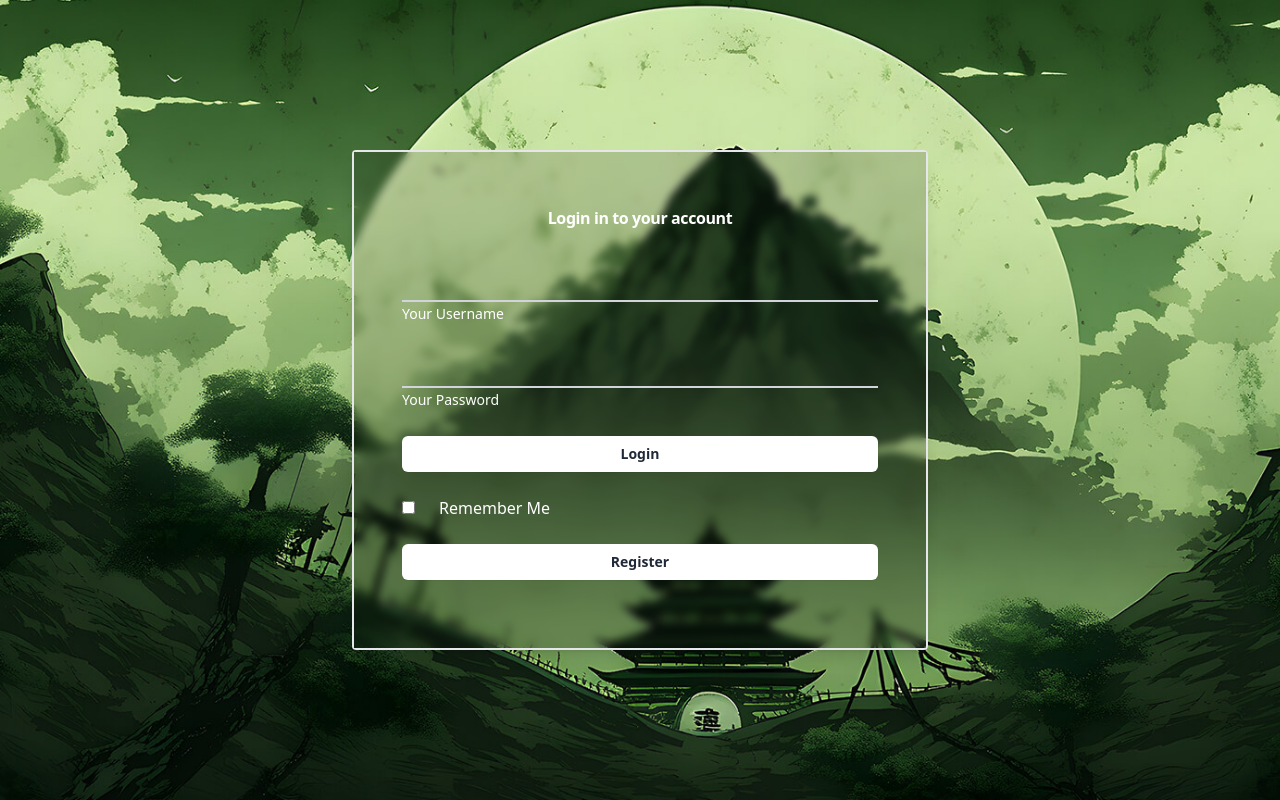
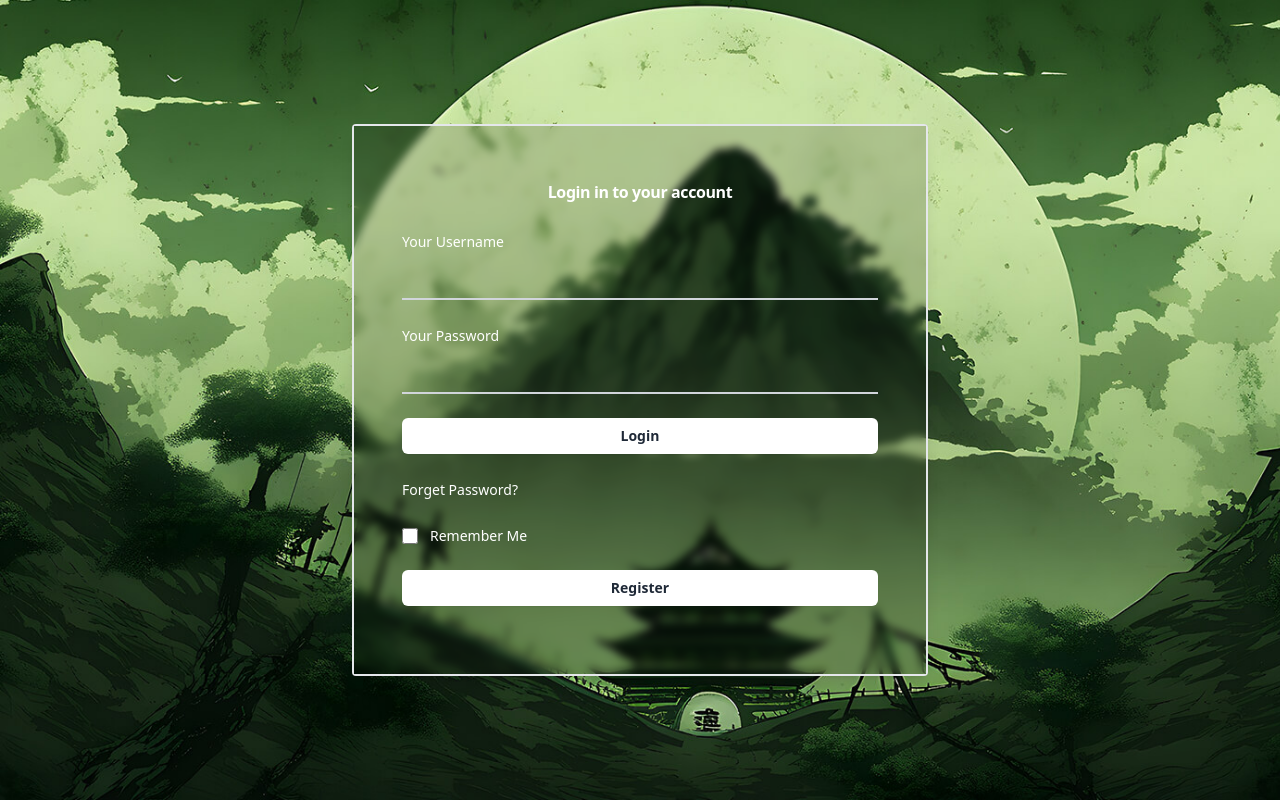
Before and after one commit to reztimo/music-fest, a React (Create React App) app in the folder frontend/: page /login in a window 1280 px wide. Built offline with nearby package versions, Linux system fonts and the light colour scheme.

Commit message:
add login and register

```diff
--- a/frontend/package.json
+++ b/frontend/package.json
@@ -8,6 +8,7 @@
     "@testing-library/user-event": "^13.5.0",
     "react": "^18.2.0",
     "react-dom": "^18.2.0",
+    "react-router-dom": "^6.21.1",
     "react-scripts": "5.0.1",
     "web-vitals": "^2.1.4"
   },
--- a/frontend/src/App.js
+++ b/frontend/src/App.js
@@ -1,9 +1,16 @@
 import './App.css';
 import Login from './userAction/Login';
+import { BrowserRouter, Routes, Route } from 'react-router-dom'
+import Register from './userAction/Register';
 
 function App() {
   return (
-    <Login/>
+    <BrowserRouter>
+      <Routes>
+        <Route path="/login" element={<Login />} />
+        <Route path="/register" element={<Register />} />
+      </Routes>
+    </BrowserRouter>
   );
 }
 
--- a/frontend/src/userAction/Login.js
+++ b/frontend/src/userAction/Login.js
@@ -1,6 +1,5 @@
 import React from 'react';
 import bg from "../assets/bg.jpg";
-import { Link } from 'react-router'
 
 const Login = () => {
     return (
@@ -11,6 +10,9 @@ const Login = () => {
                     <div className='md:mx-auto md:w-full md:max-w-full py-5'>
                         <form className='space-y-6' action='$' method='POST'>
                             <div>
+                                <label htmlFor='username' className="block text-sm font-medium leading-6 text-white">
+                                    Your Username
+                                </label>
                                 <div className='mt-2'>
                                     <input
                                         id=''
@@ -19,11 +21,11 @@ const Login = () => {
                                         className='block w-full px-2 border-0 border-b-2 bg-transparent py-1.5 text-white border-gray-300 appearance-none dark:focus:border-white-800 focus:outline-none focus:ring-0 focus-text-white focus-border-blue-600 peer sm:text-sm sm:leading-6'
                                     />
                                 </div>
-                                <label htmlFor='username' className="block text-sm font-medium leading-6 text-white">
-                                    Your Username
-                                </label>
                             </div>
                             <div>
+                                <label htmlFor='password' className="block text-sm font-medium leading-6 text-white">
+                                    Your Password
+                                </label>
                                 <div className='mt-2'>
                                     <input
                                         id=''
@@ -32,18 +34,18 @@ const Login = () => {
                                         className='block w-full px-2 border-0 border-b-2 bg-transparent py-1.5 text-white border-gray-300 appearance-none dark:focus:border-white-800 focus:outline-none focus:ring-0 focus-text-white focus-border-blue-600 peer sm:text-sm sm:leading-6'
                                     />
                                 </div>
-                                <label htmlFor='password' className="block text-sm font-medium leading-6 text-white">
-                                    Your Password
-                                </label>
                             </div>
                             <div>
                                 <button type="submit" className='flex w-full justify-center rounded-md text-gray-800 bg-white px-3 py-1.5 text-sm font-semibold leading-6 shadow-sm hover:bg-green-500 focus-visible:outline focus-visible:outline-2 focus-visible:outline-offset-2 focus-visible:outline-indigo-600'>Login</button>
                             </div>
                             <div>
+                                <a href="&" className='block text-sm font-medium leading-6 text-white'>Forget Password?</a>
                             </div>
                             <div>
-                                <input type="checkbox" name="" id="" />
-                                <label htmlFor='Remember Me' className='text-white px-6'>Remember Me</label>
+                                <div className='flex items-center'>
+                                    <input className="w-4 h-4 text-blue-600 bg-gray-100 border-gray-300 rounded focus:ring-blue-500 dark:focus:ring-blue-600 dark:ring-offset-gray-800 focus:ring-2 dark:bg-gray-700 dark:border-gray-600" type="checkbox" name="" id="" />
+                                    <label htmlFor='Remember Me' className='text-sm font-medium text-white px-3 content-start'>Remember Me</label>
+                                </div>
                             </div>
                             <div>
                                 <button type="submit" className='flex w-full justify-center rounded-md text-gray-800 bg-white px-3 py-1.5 text-sm font-semibold leading-6 shadow-sm hover:bg-green-500 focus-visible:outline focus-visible:outline-2 focus-visible:outline-offset-2 focus-visible:outline-indigo-600'>Register</button>
```
Also changed, not shown: 1 other file (tests, documents, lock files or other folders).
